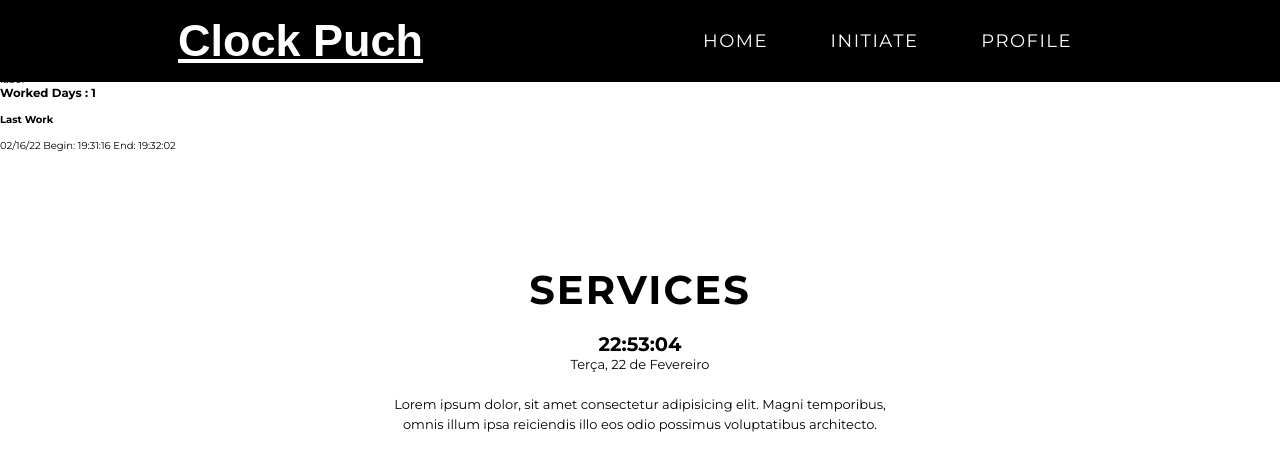
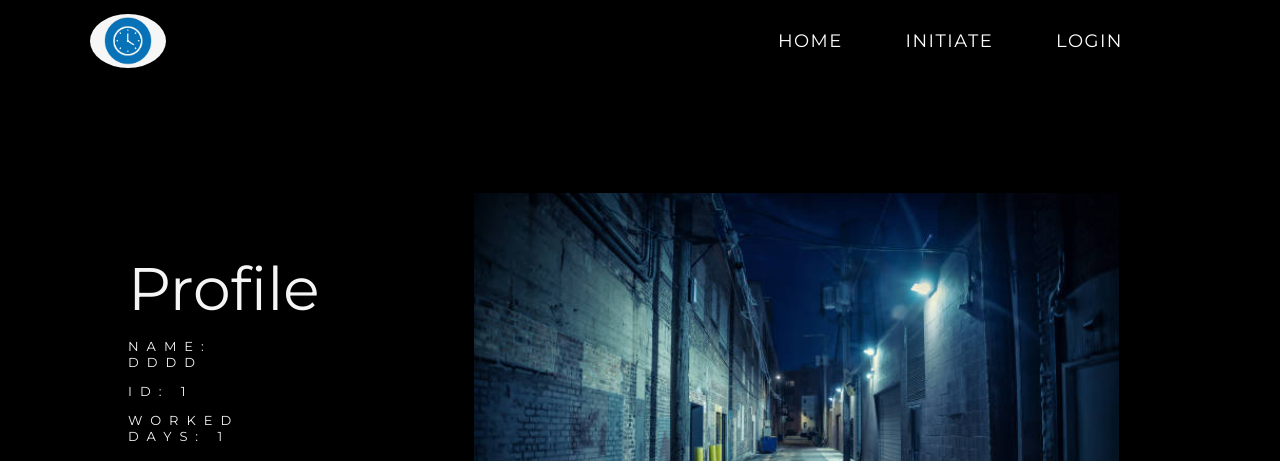
Before and after one commit to FerLK/timePunch, a Flask app: page /profile in a window 1280 px wide. Shown: the top 461 px of the page. Run offline with Flask 2, Linux system fonts and the light colour scheme; a user stored in the database is signed in; data comes from the database, SQL or seed files in the repository; some libraries are stand-ins or nearby versions.

Commit message:
refactoring front end

```diff
--- a/app.py
+++ b/app.py
@@ -35,6 +35,10 @@ login_manager.login_view = 'login'
 
 @app.route('/')
 def index():
+    return render_template('model-page.html')
+
+@app.route('/home')
+def home():
     return render_template('index.html', actives=True)
 
 
@@ -61,7 +65,7 @@ def login():
             next = request.args.get('next')
             if next == None or not next[0] == '/':
                 next = url_for('welcome_user')
-            return redirect(url_for("works.add"))
+            return redirect(url_for("home"))
         else:
             return redirect(url_for('login'))
 
@@ -72,7 +76,7 @@ def login():
 @login_required
 def logout():
     logout_user()
-    return render_template('index.html')
+    return render_template('model-page.html')
 
 
 ###USERS###
--- a/static/style.css
+++ b/static/style.css
@@ -18,6 +18,17 @@ html {
 	justify-content: center;
 }
 /* Nav Bar  */
+.logo{
+    border-radius: 75%;
+    max-width:110px;
+    max-height:80px;
+    width: auto;
+    height: auto;
+    border:13px solid rgb(0,0, 0);
+    cursor: pointer;
+}
+
+
 #nav-bar {
 	height: auto;
 	width: 100%;
@@ -217,6 +228,26 @@ html {
 }
 
 /* End Hero Section */
+
+/* Active Section  */
+.active {
+	min-height: 20vh;
+	width: 100%;
+	padding-top: 90px;
+	justify-content: center;
+	background-color: gray;
+	display: flex;
+	flex-direction: column;
+	justify-content: center;
+	align-items: center;
+}
+.active .active-info {
+	width: 100%;
+	font-size: 3rem;
+	text-align: center;
+}
+
+/* End Active Section  */
 
 /* About Section  */
 .about {
--- a/templates/main.html
+++ b/templates/main.html
@@ -7,8 +7,8 @@
 <!-- Hero Section  -->
   <section id="hero" class="hero container">
     <div class="hero-info">
-      <h1 class="hero-info-heading">I Design <br>Your Dream</h1>
-      <p class="hero-info-subheading">I am a web designer</p>
+      <h1 class="hero-info-heading">asdasd <br>Yasdasd</h1>
+      <p class="hero-info-subheading">asdasdasdsadr</p>
       <a href="#" type="button" class="hero-info-button">Portfolio</a>
     </div>
     <div class="hero-img">
--- a/templates/model-footer.html
+++ b/templates/model-footer.html
@@ -2,14 +2,14 @@
   <footer id="footer" class="footer container">
     <div class="footer-contact">
       <h1 class="footer-contact-heading">Contact With Me</h1>
-      <p class="footer-contact-info">Email: luiz.citu@gamil.com</p>
-      <p class="footer-contact-info">Mobile: 234 234 2342</p>
+      <p class="footer-contact-info">Email: luiz.citu@gmail.com</p>
+      <p class="footer-contact-info">Mobile: (41) 987 *** 190</p>
     </div>
     <div class="footer-social-follow">
       <h1 class="footer-social-follow-heading">Follow Me</h1>
       <div class="footer-social-icon">
-        <a href="#"><i class="fab fa-github"></i></a>
-        <a href="#"><i class="fab fa-instagram-square"></i></a>
+        <a href="https://github.com/FerLK"><i class="fab fa-github"></i></a>
+        <a href="https://www.instagram.com/fer.stl/"><i class="fab fa-instagram-square"></i></a>
         <a href="https://twitter.com/lfkraft"><i class="fab fa-twitter"></i></a>
         <a href="https://www.linkedin.com/in/luiz-fernando-kraft-gallego-736267180/"><i class="fab fa-linkedin-in"></i></a>
       </div>
--- a/templates/model-header.html
+++ b/templates/model-header.html
@@ -1,15 +1,16 @@
 <!-- nav-bar  -->
   <section id="nav-bar" class="container">
+    <img class="logo" src="/static/images/1clock.png" alt="" >
     <header class="nav-bar">
-      <div class="brand"><a href="#hero"><h1>Clock Puch</h1></a></div>
+      <div class="brand"><a href="#hero"><h1></h1></a></div>
       <div class="nav-list">
         <div class="hamburger">
           <div class="bar"></div>
         </div>
         <ul>
-          <li><a href="{{url_for('index')}}">Home</a></li>
+          <li><a href="{{url_for('home')}}">Home</a></li>
         <li><a href="{{url_for('add_works')}}">Initiate</a></li>
-        <li><a href="{{url_for('profile_users')}}">Profile</a></li>
+        <li><a href="{{url_for('login')}}">Login</a></li>
         </ul>
       </div>
     </header>
--- a/templates/model-page.html
+++ b/templates/model-page.html
@@ -3,7 +3,7 @@
 <head>
   <meta charset="UTF-8">
   <meta name="viewport" content="width=device-width, initial-scale=1.0">
-  <title>Web Cifar</title>
+  <title>Punch the Clock</title>
   <link rel="stylesheet" href="https://cdnjs.cloudflare.com/ajax/libs/font-awesome/5.12.1/css/all.min.css" integrity="sha256-mmgLkCYLUQbXn0B1SRqzHar6dCnv9oZFPEC1g1cwlkk=" crossorigin="anonymous" />
   <link rel="stylesheet" href="/static/style.css">
 </head>
@@ -16,12 +16,13 @@
         {%endblock%}
         <section id="services" class="services container">
     <div class="services-header">
-      <h1 class="services-header-heading">services</h1>
+      <h1 class="services-header-heading">Clock Puch</h1>
          <div id = "clock" class="services-header-desc">
-            <h2 id = "time"></h2>
+            <h1 id = "time"></h1>
             <p id = weekDay></p>
          </div>
-      <p class="services-header-desc">Lorem ipsum dolor, sit amet consectetur adipisicing elit. Magni temporibus, omnis illum ipsa reiciendis illo eos odio possimus voluptatibus architecto.</p>
+      <p class="services-header-desc">A time clock web-software designed for employee timekeeping and export data</p>
+
     </div>
     <div class="services-info">
       <div class="service">
@@ -31,8 +32,8 @@
             <h1 class="service-front-heading">Day Work</h1>
           </div>
           <div class="service-back">
-            <h1 class="service-back-heading">Day Work</h>
-            <p class="service-back-desc">Lorem ipsum dolor sit unt placeat impedit laboriosam quam consequatur quasi nihil libero ad, quaerat, alias illum excepturi. Iste quo repellendus consequuntur asperiores dignissimos, quaerat obcaecati officiis repudiandae fugit tenetur nulla impedit!</p>
+            <h1 class="service-back-heading"><a href="{{url_for('add_works')}}">Day Work</a></h1>
+            <p class="service-back-desc">start your daily activities</p>
           </div>
         </div>
       </div>
@@ -43,8 +44,8 @@
             <h1 class="service-front-heading">Profile</h1>
           </div>
           <div class="service-back">
-            <h1 class="service-back-heading">Profile</h1>
-            <p class="service-back-desc">Lorem ipsum dolor sit amet consectetur adipisicing elit. Cum aut dolor voluptatem incidunt placeat impedit laboriosam quam consequatur quasi nihil libero ad, quaerat, alias illum excepturi. Iste quo repellendus consequuntur asperiores dignissimos, quaerat obcaecati officiis repudiandae fugit tenetur nulla impedit!</p>
+            <h1 class="service-back-heading"><a href="{{url_for('profile_users')}}">Profile</a></h1>
+            <p class="service-back-desc">A time clock web-software designed for employee timekeeping and exporting data</p>
           </div>
         </div>
       </div>
@@ -52,12 +53,11 @@
         <div class="service-card">
           <div class="service-front">
             <i class="fa fa-list"></i>
-            <h1 class="service-front-heading">Login</h1>
+            <h1 class="service-front-heading">Reports</h1>
           </div>
           <div class="service-back">
-            <h1 class="service-back-heading">Login</h1>
-            <p class="service-back-desc"><a class ="hero-info-button" href="{{url_for('login')}}"><button>enter</button></a></p>
-
+            <h1 class="service-back-heading"><a href="#">Reports</a></h1>
+            <p class="service-back-desc">Information and consultation of your worked days </p>
           </div>
         </div>
       </div>
--- a/templates/users/profile.html
+++ b/templates/users/profile.html
@@ -1,38 +1,46 @@
 {%extends "model-page.html"%}
 {%block content%}
 
-<div class = "mid">
-    <div class = "container_mid">
-        <h2>PROFILE</h2>
-        <form action="" method="POST">
+
+<!-- Hero Section  -->
+  <section id="hero" class="hero container">
+    <div class="hero-info">
+      <h1 class="hero-info-heading">Profile</h1>
+      <br>
+
+      <form action="" method="POST">
           <ul class = "">
-            <div class="form-item">
-                  <span class="material-icons">label</span>
-                   <h3>Name : {{name}}</h3>
+            <div class="hero-info">
+                   <p class="hero-info-subheading">Name: {{name}}</p><br>
                 </div>
-              <div class="form-item">
-                  <span class="material-icons">label</span>
-                   <h3>ID : {{id_}}</h3>
+              <div class="hero-info">
+                   <p class="hero-info-subheading" >ID: {{id_}}</p><br>
                 </div>
-               <div class="form-item">
-                  <span class="material-icons">label</span>
-                   <h3>Worked Days : {{alltime_work}}</h3>
+               <div class="hero-info">
+                   <p class="hero-info-subheading">Worked Days: {{alltime_work}}</p><br>
                 </div>
 
             <br>
             </ul>
-            <h4>Last Work</h4><br>
+            <h4 class="hero-info-label">Last Work</h4><br>
 
              {%for work in all_works%}
-                <div class="">
+                <div class="hero-info">
                 <ul>
-                    <p>{{work}}</p><br>
+                    <p class="hero-info-subheading">{{work}}</p><br>
                 </ul>
                 </div>
             {%endfor%}
 
         </form>
+        </div>
+
+
+    <div class="hero-img">
+      <img src="static/images/12.jpg" alt="">
     </div>
-</div>
+  </section>
+  <!-- End Hero Section  -->
+
 
 {%endblock%}
```
Also changed, not shown: templates/index.html (+4 -6 lines), templates/login.html (+4 -7 lines), templates/users/list_users.html (+14 -9 lines), static/images/1clock.png (added).
